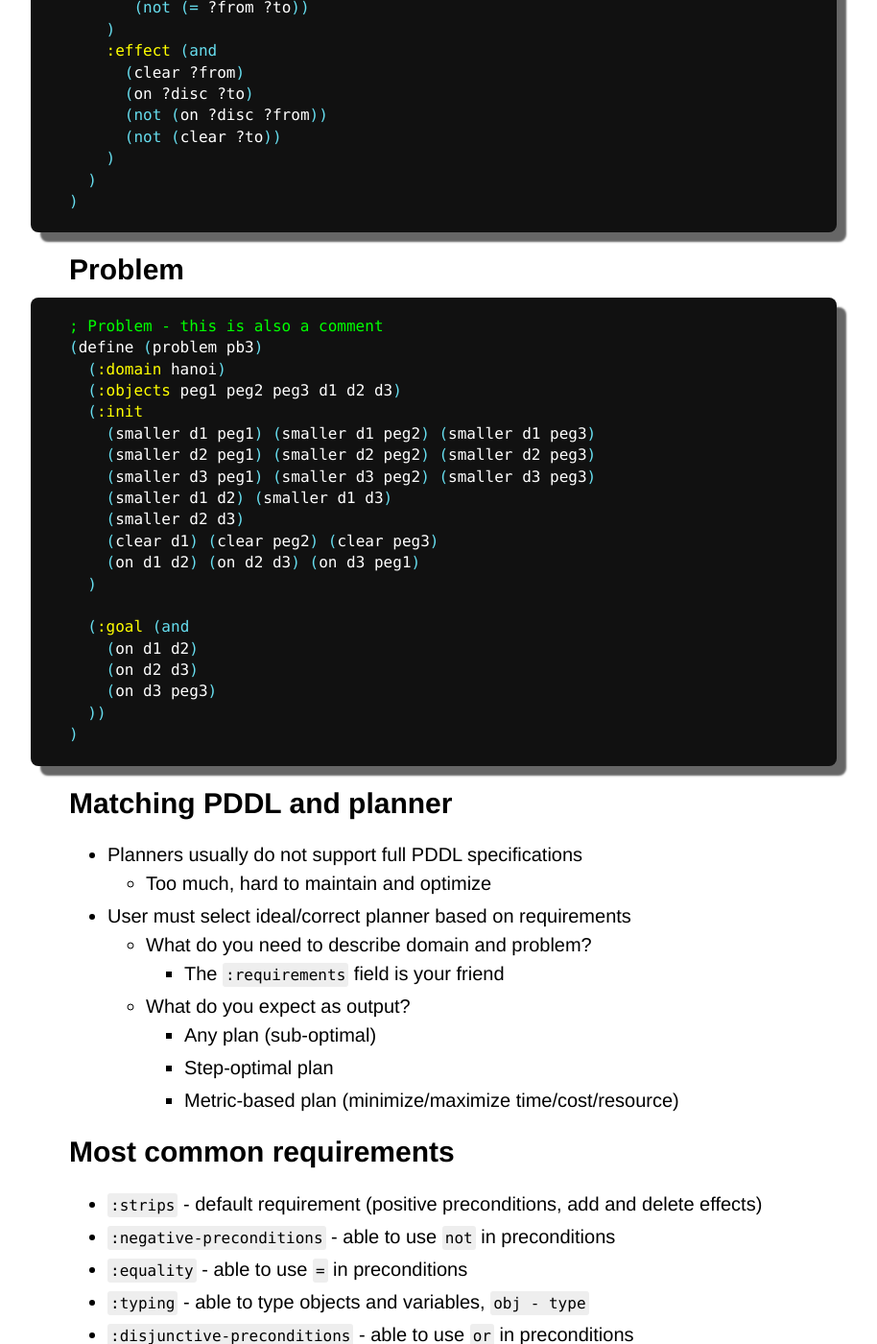
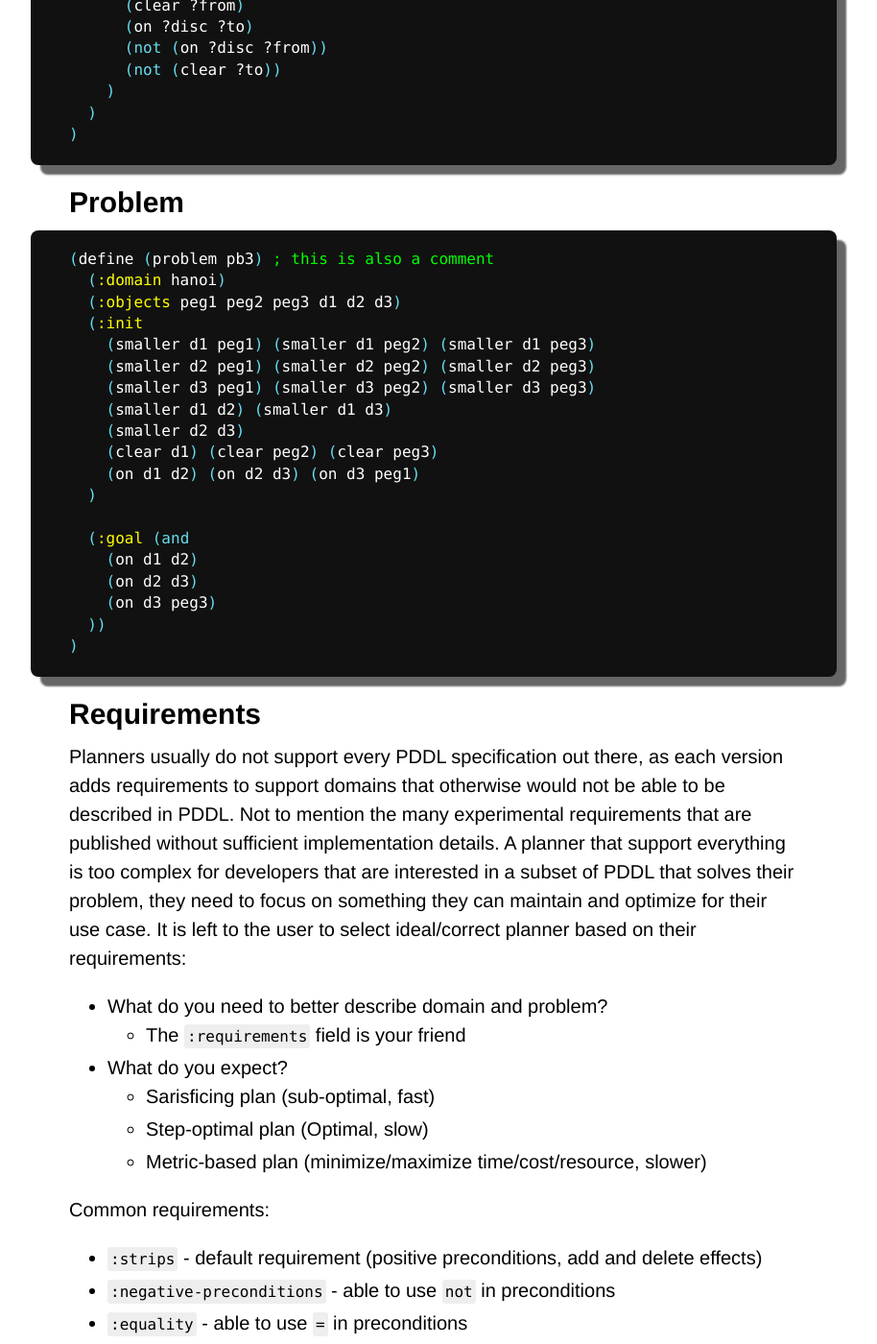
Before and after one commit to Maumagnaguagno/maumagnaguagno.github.io, a Jekyll site: the page built from pddl.md, in a window 1280 px wide and 1400 px high, scrolled down 1416 px. Shown: the whole window at 96% size, without its empty margins (188-1102 px from the left). Built offline with Jekyll 4.4.1, drawn with Linux system fonts in a browser that asks for light colours; our own code applies the rules of GitHub Pages for plain Markdown files; some of the changed text lies outside the part shown.

Commit message:
Rewrite PDDL Requirements section

````diff
--- a/pddl.md
+++ b/pddl.md
@@ -80,18 +76,19 @@ PDDL is incremented from time to time to support new features, which may be modi
 )
 ```
 
-## Matching PDDL and planner
-- Planners usually do not support full PDDL specifications
-  - Too much, hard to maintain and optimize
-- User must select ideal/correct planner based on requirements
-  - What do you need to describe domain and problem?
-    - The ``:requirements`` field is your friend
-  - What do you expect as output?
-    - Any plan (sub-optimal)
-    - Step-optimal plan
-    - Metric-based plan (minimize/maximize time/cost/resource)
+## Requirements
+Planners usually do not support every PDDL specification out there, as each version adds requirements to support domains that otherwise would not be able to be described in PDDL.
+Not to mention the many experimental requirements that are published without sufficient implementation details.
+A planner that support everything is too complex for developers that are interested in a subset of PDDL that solves their problem, they need to focus on something they can maintain and optimize for their use case.
+It is left to the user to select ideal/correct planner based on their requirements:
+- What do you need to better describe domain and problem?
+  - The ``:requirements`` field is your friend
+- What do you expect?
+  - Sarisficing plan (sub-optimal, fast)
+  - Step-optimal plan (Optimal, slow)
+  - Metric-based plan (minimize/maximize time/cost/resource, slower)
 
-## Most common requirements
+Common requirements:
 - ``:strips`` - default requirement (positive preconditions, add and delete effects)
 - ``:negative-preconditions`` - able to use ``not`` in preconditions
 - ``:equality`` - able to use ``=`` in preconditions
````
Also changed, not shown: other parts of pddl.md (+2 -6 lines).
